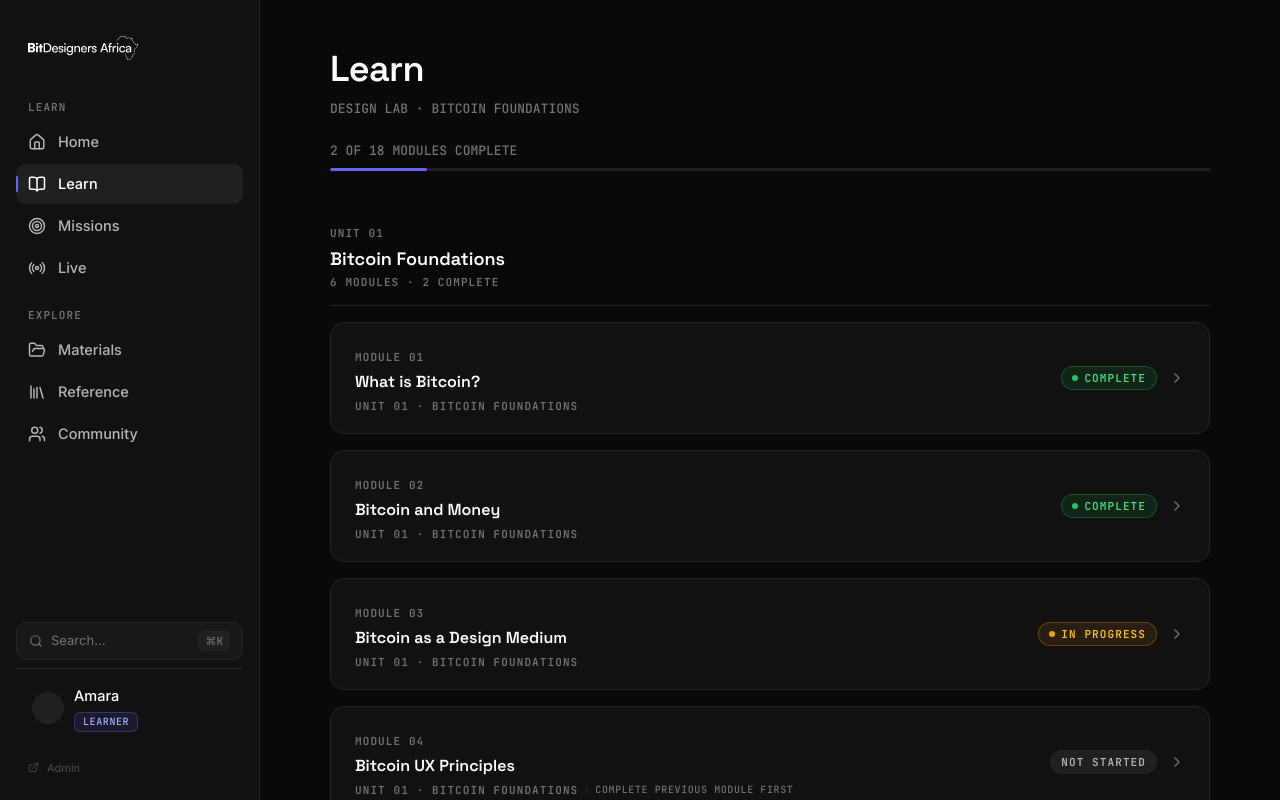
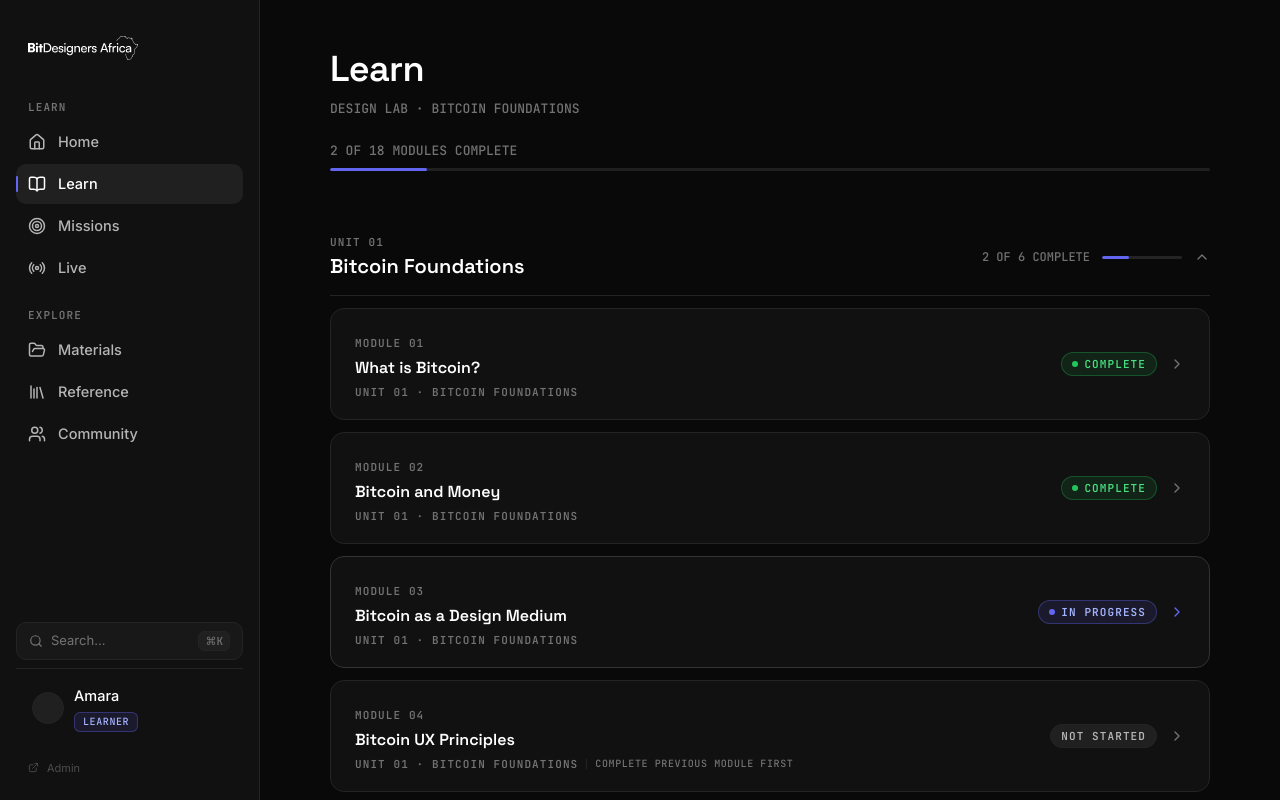
Before and after one commit to matt-marly/bit-designers-lms, a Next.js app: page /learn in a window 1280 px wide. Shown: the top 800 px of the page. Built offline with nearby package versions, Linux system fonts and the light colour scheme.

Commit message:
fix(learn): add collapsible accordion units with indigo in-progress treatment
Co-Authored-By: Claude Opus 4.6 <noreply@anthropic.com>

```diff
--- a/app/(dashboard)/learn/page.tsx
+++ b/app/(dashboard)/learn/page.tsx
@@ -2,12 +2,12 @@
 
 import { useState, useEffect } from "react";
 import Link from "next/link";
-import { ChevronRight, Lock } from "lucide-react";
+import { ChevronDown, ChevronRight, Lock } from "lucide-react";
 import { PageHeader } from "@/components/ui/custom/page-header";
 import { SectionLabel } from "@/components/ui/custom/section-label";
 import { StatusPill } from "@/components/ui/custom/status-pill";
 import { mockUnits, getTotalProgress } from "@/lib/mock-learn-data";
-import type { ModuleStatus } from "@/lib/mock-learn-data";
+import type { ModuleStatus, MockUnit } from "@/lib/mock-learn-data";
 
 const font = {
   display: "var(--font-display), 'Space Grotesk', 'Inter', system-ui, sans-serif",
@@ -20,15 +20,28 @@ function getStatusPill(status: ModuleStatus) {
     case "passed":
       return <StatusPill label="Complete" variant="success" />;
     case "in-progress":
-      return <StatusPill label="In Progress" variant="warning" />;
+      return <StatusPill label="In Progress" variant="indigo" />;
     case "not-started":
       return <StatusPill label="Not Started" variant="neutral" />;
   }
 }
 
+function getDefaultOpen(unit: MockUnit): boolean {
+  const hasInProgress = unit.modules.some((m) => m.status === "in-progress");
+  if (hasInProgress) return true;
+  return false;
+}
+
 export default function LearnPage() {
   const { total, complete } = getTotalProgress();
   const [progress, setProgress] = useState(0);
+  const [openUnits, setOpenUnits] = useState<Record<string, boolean>>(() => {
+    const initial: Record<string, boolean> = {};
+    for (const unit of mockUnits) {
+      initial[unit.id] = getDefaultOpen(unit);
+    }
+    return initial;
+  });
 
   useEffect(() => {
     const timer = setTimeout(() => setProgress(Math.round((complete / total) * 100)), 100);
@@ -47,6 +60,10 @@ export default function LearnPage() {
     const current = allModules[idx];
     if (current.status !== "not-started") return false;
     return prev.status !== "passed";
+  }
+
+  function toggleUnit(unitId: string) {
+    setOpenUnits((prev) => ({ ...prev, [unitId]: !prev[unitId] }));
   }
 
   return (
@@ -95,30 +112,24 @@ export default function LearnPage() {
       {/* Units */}
       {mockUnits.map((unit) => {
         const unitComplete = unit.modules.filter((m) => m.status === "passed").length;
+        const isOpen = !!openUnits[unit.id];
         return (
           <section key={unit.id}>
-            {/* Unit header */}
+            {/* Unit header — clickable accordion toggle */}
             <div
+              onClick={() => toggleUnit(unit.id)}
               style={{
-                borderBottom: "1px solid var(--color-border-subtle)",
-                paddingBottom: 16,
-                marginBottom: 16,
+                display: "flex",
+                justifyContent: "space-between",
+                alignItems: "center",
+                padding: "16px 0",
+                cursor: "pointer",
+                borderBottom: "1px solid #242424",
+                userSelect: "none",
               }}
             >
-              <SectionLabel>{`Unit ${unit.number}`}</SectionLabel>
-              <h2
-                style={{
-                  fontFamily: font.display,
-                  fontSize: 18,
-                  lineHeight: "24px",
-                  fontWeight: 600,
-                  color: "var(--color-text-primary)",
-                  margin: 0,
-                  marginTop: 4,
-                }}
-              >
-                {unit.title}
-              </h2>
+              {/* Left side */}
+              <div>
                 <span
                   style={{
                     fontFamily: font.mono,
@@ -127,15 +138,83 @@ export default function LearnPage() {
                     fontWeight: 600,
                     letterSpacing: "0.10em",
                     textTransform: "uppercase",
-                  color: "var(--color-text-tertiary)",
-                  marginTop: 4,
+                    color: "#737373",
                     display: "block",
                   }}
                 >
-                {unit.modules.length} Modules · {unitComplete} Complete
+                  Unit {unit.number}
                 </span>
+                <h2
+                  style={{
+                    fontFamily: font.display,
+                    fontSize: 20,
+                    lineHeight: "26px",
+                    fontWeight: 600,
+                    color: "#FFFFFF",
+                    margin: 0,
+                    marginTop: 4,
+                  }}
+                >
+                  {unit.title}
+                </h2>
               </div>
 
+              {/* Right side */}
+              <div style={{ display: "flex", alignItems: "center", gap: 12, flexShrink: 0 }}>
+                <span
+                  style={{
+                    fontFamily: font.mono,
+                    fontSize: 12,
+                    lineHeight: "16px",
+                    fontWeight: 500,
+                    textTransform: "uppercase",
+                    color: "#737373",
+                    whiteSpace: "nowrap",
+                  }}
+                >
+                  {unitComplete} of {unit.modules.length} complete
+                </span>
+                <div
+                  style={{
+                    width: 80,
+                    height: 3,
+                    borderRadius: 999,
+                    backgroundColor: "#242424",
+                    overflow: "hidden",
+                    flexShrink: 0,
+                  }}
+                >
+                  <div
+                    style={{
+                      width: unit.modules.length > 0 ? `${(unitComplete / unit.modules.length) * 100}%` : "0%",
+                      height: 3,
+                      backgroundColor: "#6366F1",
+                      borderRadius: 999,
+                    }}
+                  />
+                </div>
+                <ChevronDown
+                  style={{
+                    width: 16,
+                    height: 16,
+                    color: "#737373",
+                    transform: isOpen ? "rotate(180deg)" : "rotate(0deg)",
+                    transition: "transform 200ms ease",
+                    flexShrink: 0,
+                  }}
+                />
+              </div>
+            </div>
+
+            {/* Unit body — collapsible */}
+            <div
+              style={{
+                maxHeight: isOpen ? 2000 : 0,
+                overflow: "hidden",
+                transition: "max-height 300ms ease-in-out",
+              }}
+            >
+              <div style={{ paddingTop: 12, paddingBottom: 24 }}>
                 {/* Advisory lock banner — only Unit 03 */}
                 {unit.locked && unit.lockMessage && (
                   <div
@@ -147,7 +226,7 @@ export default function LearnPage() {
                       display: "flex",
                       alignItems: "center",
                       gap: 10,
-                  marginBottom: 16,
+                      marginBottom: 12,
                     }}
                   >
                     <Lock
@@ -169,9 +248,10 @@ export default function LearnPage() {
                 )}
 
                 {/* Module cards */}
-            <div style={{ display: "flex", flexDirection: "column", gap: 16 }}>
+                <div style={{ display: "flex", flexDirection: "column", gap: 12 }}>
                   {unit.modules.map((mod) => {
                     const showGating = shouldShowGatingHint(mod.slug);
+                    const isActive = mod.status === "in-progress";
                     return (
                       <Link
                         key={mod.slug}
@@ -181,7 +261,7 @@ export default function LearnPage() {
                         <div
                           style={{
                             backgroundColor: "var(--color-bg-surface)",
-                        border: "1px solid var(--color-border-subtle)",
+                            border: isActive ? "1px solid #333333" : "1px solid var(--color-border-subtle)",
                             borderRadius: 14,
                             padding: "20px 24px",
                             display: "flex",
@@ -199,7 +279,7 @@ export default function LearnPage() {
                           }}
                           onMouseLeave={(e) => {
                             e.currentTarget.style.backgroundColor = "var(--color-bg-surface)";
-                        e.currentTarget.style.borderColor = "var(--color-border-subtle)";
+                            e.currentTarget.style.borderColor = isActive ? "#333333" : "var(--color-border-subtle)";
                           }}
                         >
                           <div style={{ minWidth: 0 }}>
@@ -269,7 +349,11 @@ export default function LearnPage() {
                           <div style={{ display: "flex", alignItems: "center", gap: 12, flexShrink: 0 }}>
                             {getStatusPill(mod.status)}
                             <ChevronRight
-                          style={{ width: 16, height: 16, color: "var(--color-text-tertiary)" }}
+                              style={{
+                                width: 16,
+                                height: 16,
+                                color: isActive ? "#6366F1" : "var(--color-text-tertiary)",
+                              }}
                             />
                           </div>
                         </div>
@@ -277,6 +361,8 @@ export default function LearnPage() {
                     );
                   })}
                 </div>
+              </div>
+            </div>
           </section>
         );
       })}
```
Lines whose indentation alone changed are shown as unchanged.
